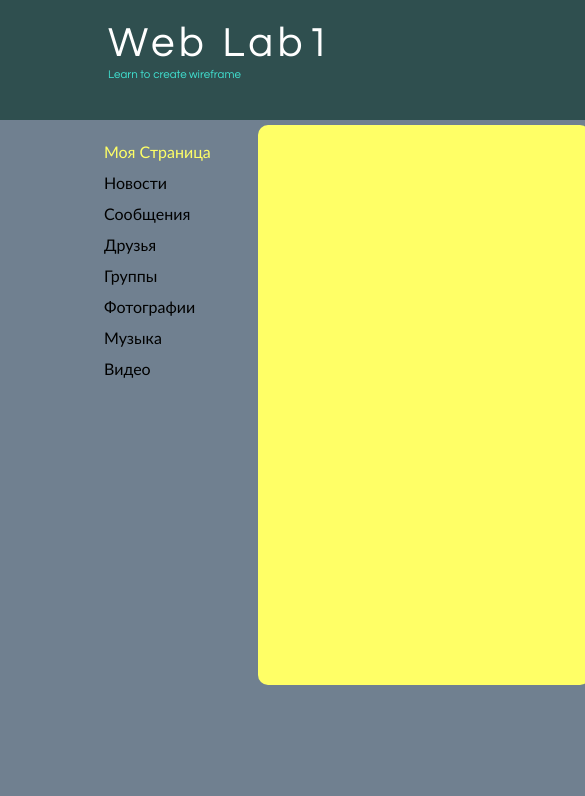
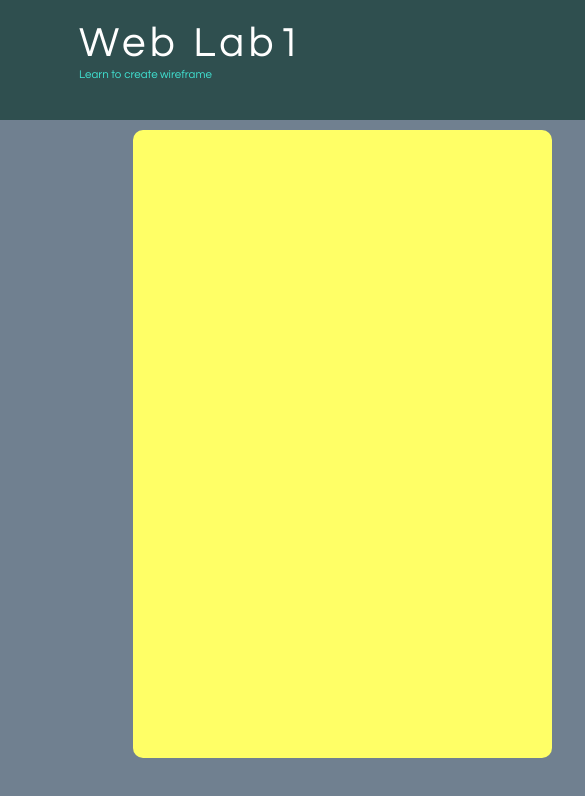
Before and after one commit to AnastasiaKislyakova/AnastasiaKislyakova.github.io, a plain HTML site: page src/index.html in a window 390 px wide. Shown: the top 796 px of the page, 585 px wide, since content can reach past the window. Drawn offline with Linux system fonts and the light colour scheme.

Commit message:
add media queries

```diff
--- a/src/index.html
+++ b/src/index.html
@@ -19,7 +19,7 @@
 			</div>
 		</div>
 
-		<div class="menubar">
+		<div class="menubar" id="menubar1">
 
 			<ul class="menu">
 				<li class="selected"><a href="#">Моя Страница</a></li>
@@ -34,12 +34,12 @@
 
 		</div>
 
-		<div class="site_content">
-			<div class="block yellow" >
+		<div class="site_content" id="site_content1">
+			<div class="block yellow" id="block1" >
 
 			</div>
 
-			<div class="block darkslategray">
+			<div class="block darkslategray" id="block2">
 				<h2>Поиск</h2>
 				<form method="post" action="#" id="search_form">
 					<input type="search" name="search_field" placeholder="Введите запрос" />
--- a/src/style.css
+++ b/src/style.css
@@ -5,7 +5,7 @@ html, body, .main {
 
  .main {
  	background-color: slategray;
- 	min-width: 990px;
+ 	min-width: 700px;
  }
 
 .header {
@@ -83,9 +83,9 @@ ul.menu li a:hover {
 	vertical-align: top;
 	display: inline-block;
 	width: 45%;
-	height: 80%;
+	height: 90%;
 	border-radius: 10px;
-	margin: 5px;
+	margin: 10px 5px 10px 5px;
 	padding: 10px;
 }
 
@@ -118,3 +118,27 @@ input[type="search"] {
 	margin: 0 0 0 9px;
 	color: turquoise;
 }
+
+@media screen and (max-width: 920px) {
+
+	#menubar1 {
+		display: none;
+	}
+
+	#site_content1 {
+			width: 95%;
+		}
+
+	@media screen and (max-width: 700px) {
+		#block2{
+			display: none;
+		}
+
+		#block1 {
+			width: 60%;
+			margin-left: 20%;
+			margin-right: 20%;
+		}
+
+	}
+}
```
